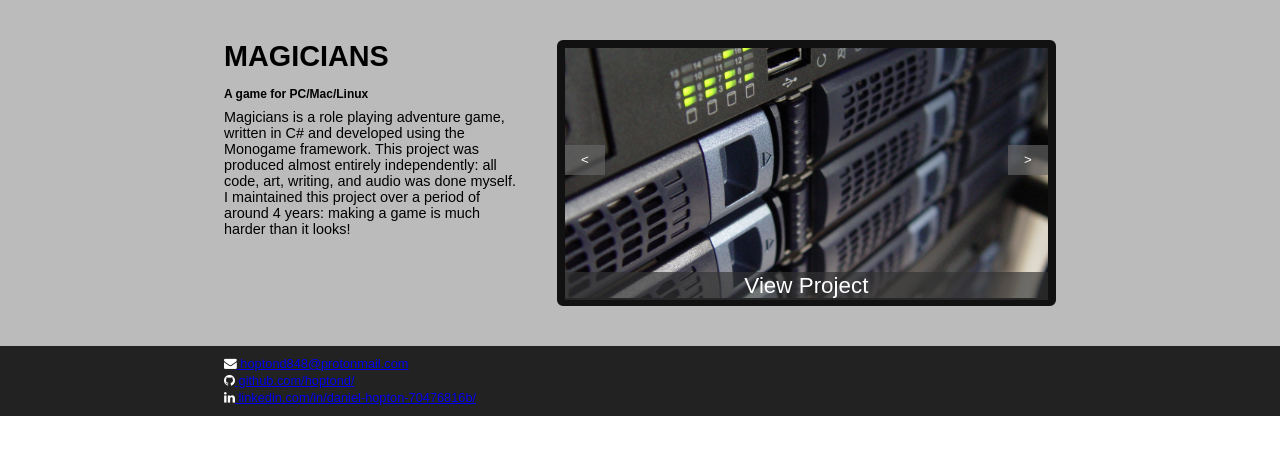
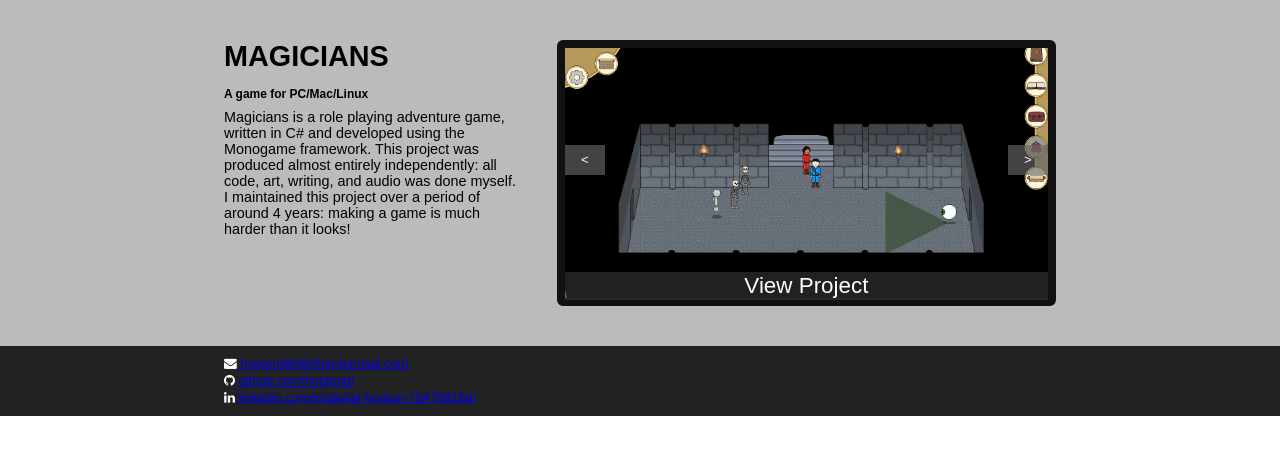
Before and after one commit to hoptond/portfolio, a PHP site: page / in a window 1280 px wide. Shown: the part 305-760 px from the top of the page. Run offline with PHP 8.4, Linux system fonts and the light colour scheme; some libraries are stand-ins or nearby versions.

Commit message:
replaced example project showcase image with an image from my own work

```diff
--- a/style.css
+++ b/style.css
@@ -134,7 +134,7 @@ header p {
     border: 8px solid #111111;
     border-radius: 6px;
     margin:40px 0 40px 0;
-    background-image: url(projectexample.jpg);
+    background-image: url('magiprojectshowcase1.png');
     background-size: 100% auto;
     background-position: center;
     background-repeat: no-repeat;
```
Also changed, not shown: magiprojectshowcase1.png (added).
